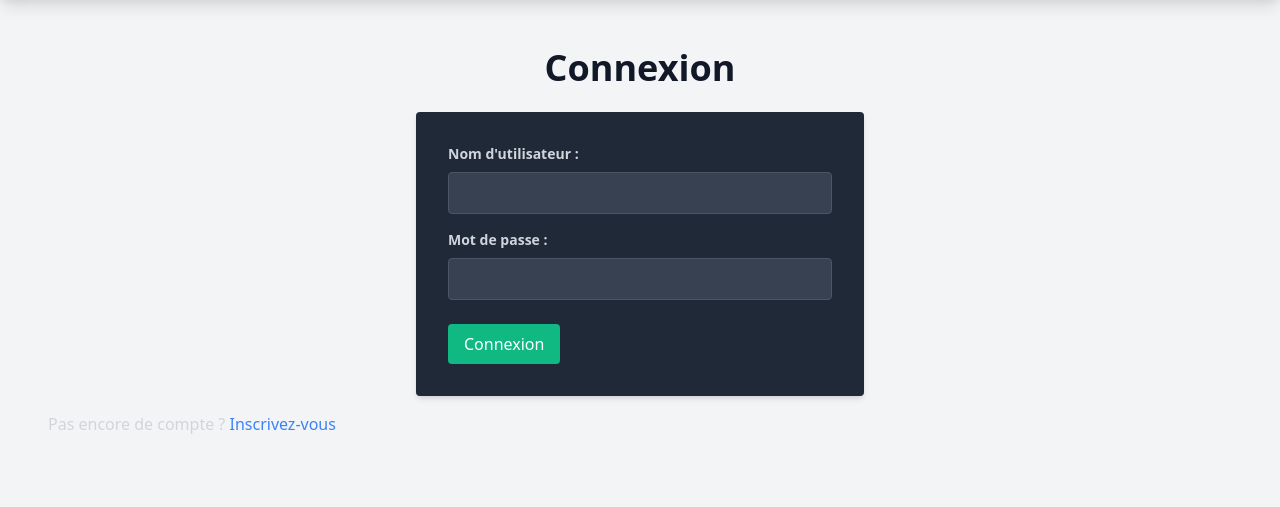
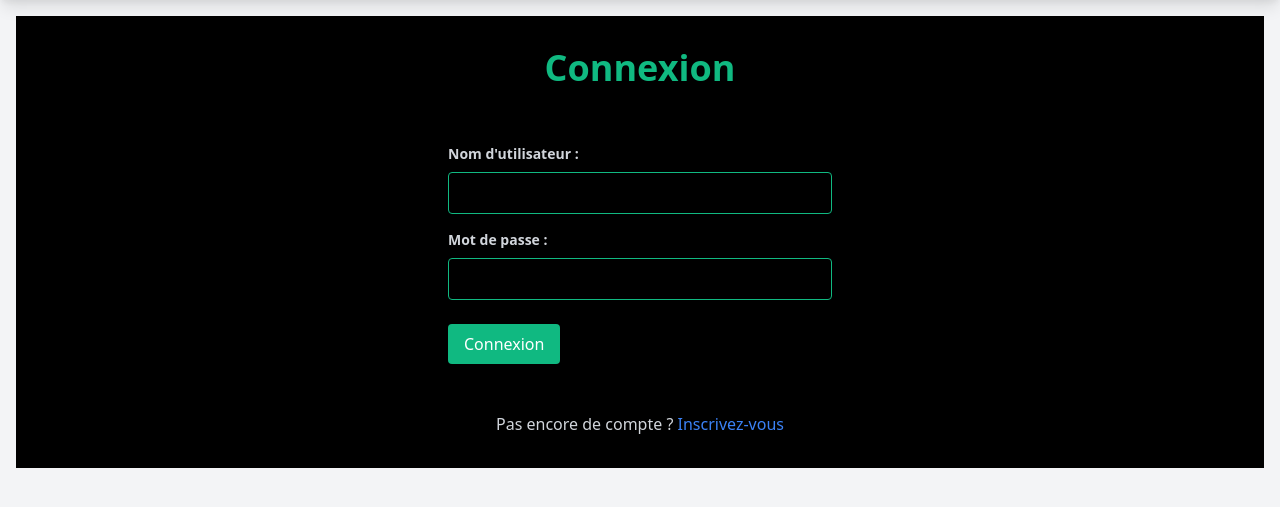
Before and after one commit to JulieMontoux/SpotilikeRestAPI-django, a Django app: template api_project/frontend/templates/frontend/login.html in a window 1280 px wide. Shown: the part 112-619 px from the top of the page. Run offline with Django 5.2, Linux system fonts and the light colour scheme; the template is opened without the code that fills it, so the values that code supplies are empty.

Commit message:
modification css login et connexion

```diff
--- a/api_project/frontend/templates/frontend/login.html
+++ b/api_project/frontend/templates/frontend/login.html
@@ -2,28 +2,28 @@
 {% block title %}Accueil - Spotilike{% endblock %}
 
 {% block content %}
-    <div class="container mx-auto p-8">
-        <h1 class="text-4xl font-bold mb-6 text-gray-900 text-center">Connexion</h1>
+    <div class="container mx-auto p-8 bg-black dark:bg-gray-800">
+        <h1 class="text-4xl font-bold mb-6 text-green-500 text-center">Connexion</h1>
 
         <!-- Formulaire de Connexion -->
-        <form action="{% url 'user-login' %}" method="post" class="max-w-md mx-auto bg-gray-800 p-8 rounded shadow-md">
+        <form action="{% url 'user-login' %}" method="post" class="max-w-md mx-auto p-8 rounded shadow-neo">
             {% csrf_token %}
 
             <!-- Champs du formulaire -->
             <div class="mb-4">
                 <label for="username" class="block text-gray-300 text-sm font-semibold mb-2">Nom d'utilisateur :</label>
-                <input type="text" id="username" name="username" class="w-full p-2 border border-gray-600 rounded bg-gray-700 text-white">
+                <input type="text" id="username" name="username" class="w-full p-2 border border-green-500 rounded bg-black dark:bg-gray-700 text-green-500 dark:text-green-300 shadow-inner">
             </div>
 
             <div class="mb-6">
                 <label for="password" class="block text-gray-300 text-sm font-semibold mb-2">Mot de passe :</label>
-                <input type="password" id="password" name="password" class="w-full p-2 border border-gray-600 rounded bg-gray-700 text-white">
+                <input type="password" id="password" name="password" class="w-full p-2 border border-green-500 rounded bg-black dark:bg-gray-700 text-green-500 dark:text-green-300 shadow-inner">
             </div>
 
             <!-- Bouton de Connexion -->
-            <button type="submit" class="bg-green-500 text-white py-2 px-4 rounded hover:bg-green-600">Connexion</button>
+            <button type="submit" class="bg-green-500 text-white py-2 px-4 rounded hover:bg-green-600 transition duration-300 transform hover:shadow-xl">Connexion</button>
         </form>
 
-        <p class="mt-4 text-gray-300 text-">Pas encore de compte ? <a href="{% url 'signup' %}" class="text-blue-500">Inscrivez-vous</a></p>
+        <p class="mt-4 text-gray-300 text-center">Pas encore de compte ? <a href="{% url 'signup' %}" class="text-blue-500">Inscrivez-vous</a></p>
     </div>
 {% endblock %}
```
Also changed, not shown: api_project/frontend/templates/frontend/signup.html (+8 -7 lines).
